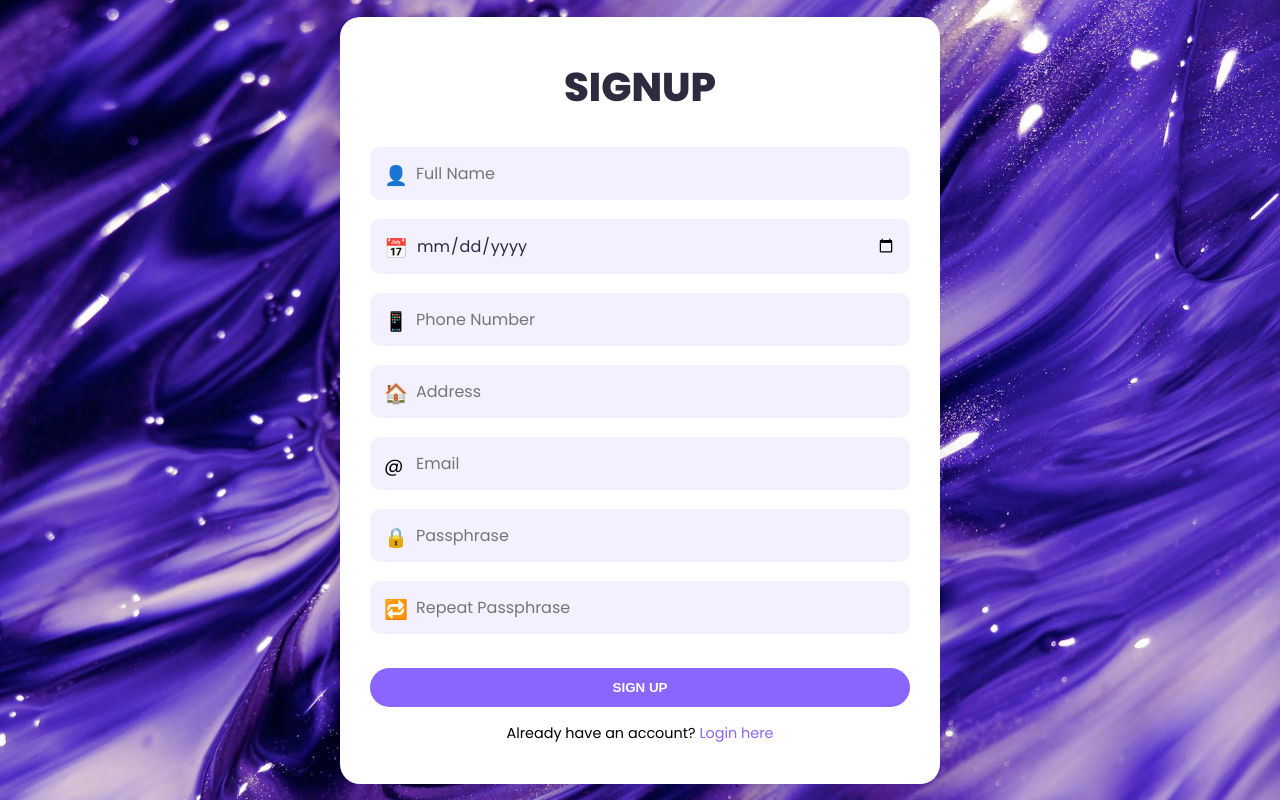
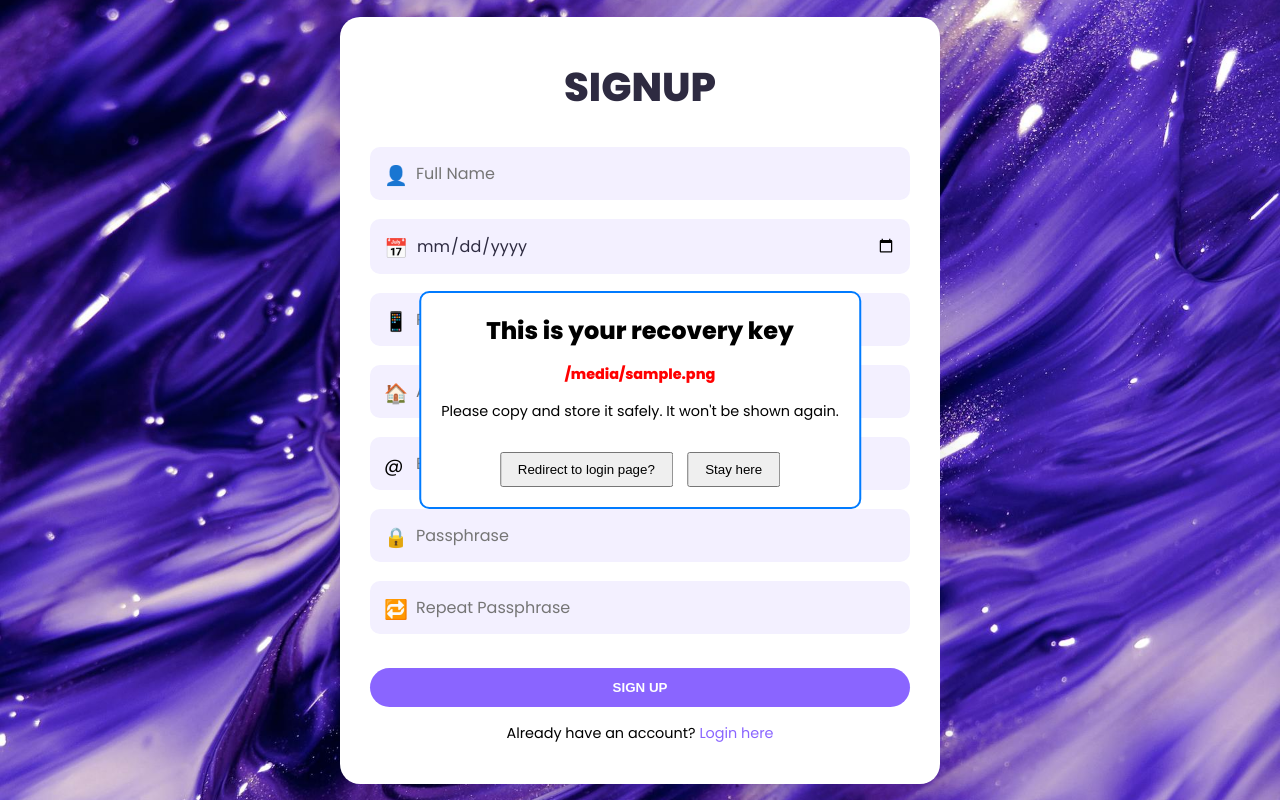
Before and after one commit to YuD1405/Secure_Vault, a Flask app: template frontend/templates/signup.html in a window 1280 px wide. Run offline with Flask 3, Linux system fonts and the light colour scheme; the template is opened without the code that fills it: most values are stand-ins (such as "Sample title", 1, 10 or a date in 2020); parts of the project's set-up code (start-up, migrations or seed data) failed here and were passed over.

Commit message:
denver_19/06_Update: Show recovery code when signup

```diff
--- a/flaskapi/routes/auth_routes.py
+++ b/flaskapi/routes/auth_routes.py
@@ -25,9 +25,9 @@ def login():
 @auth_bp.route("/signup", methods=["GET", "POST"])
 def signup():
     if request.method == "POST":
-        success, message = register_user(request.form)
+        success, message, recovery_code = register_user(request.form)
         if success:
-            return render_template("login.html", success=message)
+            return render_template("signup.html", success=message, recovery_code=recovery_code)
         else:
             return render_template("signup.html", error=message)
     return render_template("signup.html")
--- a/frontend/static/styles/login_signup.css
+++ b/frontend/static/styles/login_signup.css
@@ -117,3 +117,42 @@ a {
 a:hover {
   text-decoration: underline;
 }
+
+.message-box {
+  padding: 10px;
+  margin-bottom: 15px;
+  border-radius: 5px;
+  text-align: center;
+  font-weight: bold;
+}
+
+.error-msg {
+  background-color: #f8d7da;
+  color: #721c24;
+  border: 1px solid #f5c6cb;
+}
+
+.success-msg {
+  background-color: #d4edda;
+  color: #155724;
+  border: 1px solid #c3e6cb;
+}
+
+.popup {
+  position: fixed;
+  top: 50%;
+  left: 50%;
+  transform: translate(-50%, -50%);
+  background-color: white;
+  border: 2px solid #007bff;
+  padding: 20px;
+  border-radius: 10px;
+  text-align: center;
+  display: none;
+  z-index: 9999;
+}
+
+.popup button {
+  margin-top: 10px;
+  padding: 8px 16px;
+}
--- a/frontend/templates/signup.html
+++ b/frontend/templates/signup.html
@@ -12,6 +12,14 @@
 <body>
     <div class="wrapper">
         <h1>SIGNUP</h1>
+
+        {# MESSAGE NOTIFICATION#}
+        {% if error %}
+        <div class="message-box error-msg">{{ error }}</div>
+        {% elif success %}
+        <div class="message-box success-msg">{{ success }}</div>
+        {% endif %}
+
         <form method="POST" action="{{ url_for('auth.signup') }}">
             <div class="input-group">
                 <label for="name">👤</label>
@@ -61,6 +69,35 @@
 
         <p>Already have an account? <a href="{{ url_for('auth.login') }}">Login here</a></p>
     </div>
+
+    {# POPUP RECOVERY KEY#}
+    {% if recovery_code %}
+    <div class="popup" id="popup">
+        <h2>This is your recovery key</h2>
+        <p style="font-weight: bold; color: red;">{{ recovery_code }}</p>
+        <p>Please copy and store it safely. It won't be shown again.</p>
+        <div style="margin-top: 20px;">
+            <button id="redirect-btn">Redirect to login page?</button>
+            <button id="stay-btn" style="margin-left: 10px;">Stay here</button>
+        </div>
+    </div>
+
+    <script>
+        setTimeout(function () {
+            document.getElementById('popup').style.display = 'block';
+        }, 2000);
+
+        // Chuyển sang login page
+        document.getElementById("redirect-btn").onclick = function () {
+            window.location.href = "{{ url_for('auth.login') }}";
+        };
+
+        // Ẩn popup nếu người dùng chọn "Stay here"
+        document.getElementById("stay-btn").onclick = function () {
+            document.getElementById("popup").style.display = "none";
+        };
+    </script>
+    {% endif %}
 </body>
 
 </html>
```
Also changed, not shown: modules/auth/logic.py (+9 -9 lines), 1 other file.
